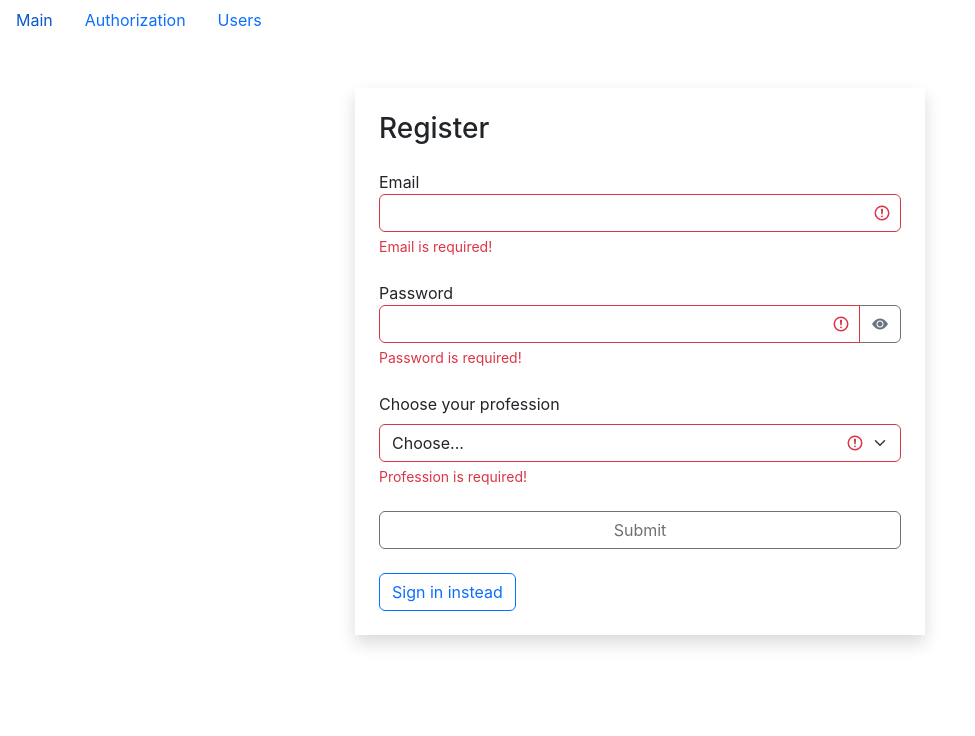
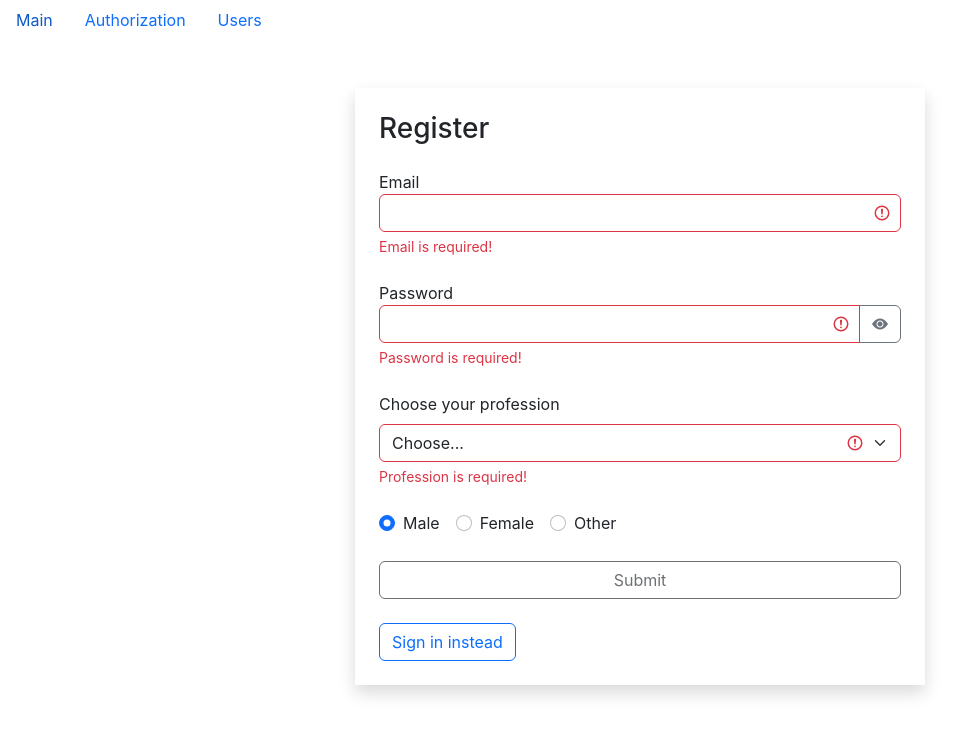
Before and after one commit to OGTutor/quick-meet, a React (Create React App) app: page /authorization/1/register in a window 1280 px wide. Shown: the top 736 px of the page, without its empty margins (0-975 px from the left). Built offline with nearby package versions, Linux system fonts and the light colour scheme.

Commit message:
Added gender selection in the registration form

```diff
--- /dev/null
+++ b/src/app/components/common/form/radioField.jsx
@@ -0,0 +1,42 @@
+import React from "react";
+import PropTypes from "prop-types";
+
+const RadioField = ({ options, name, onChange, value, label }) => {
+    return (
+        <div className="mb-4">
+            <label className="form-label">{label}</label>
+            {options.map((option) => (
+                <div
+                    key={option.name + "_" + option.value}
+                    className="form-check form-check-inline"
+                >
+                    <input
+                        className="form-check-input"
+                        type="radio"
+                        name={name}
+                        id={option.name + "_" + option.value}
+                        checked={option.value === value}
+                        value={option.value}
+                        onChange={onChange}
+                    />
+                    <label
+                        className="form-check-label"
+                        htmlFor={option.name + "_" + option.value}
+                    >
+                        {option.name}
+                    </label>
+                </div>
+            ))}
+        </div>
+    );
+};
+
+RadioField.propTypes = {
+    options: PropTypes.array,
+    name: PropTypes.string,
+    onChange: PropTypes.func,
+    value: PropTypes.string,
+    label: PropTypes.string
+};
+
+export default RadioField;
--- a/src/app/components/ui/registerForm.jsx
+++ b/src/app/components/ui/registerForm.jsx
@@ -4,6 +4,7 @@
 import { validator } from "../../utils/validator";
 import TextField from "../common/form/textField";
 import SelectField from "../common/form/selectField";
+import RadioField from "../common/form/radioField";
 import api from "../../api";
 
 const RegisterForm = () => {
@@ -12,7 +13,8 @@
     const [data, setData] = useState({
         email: "",
         password: "",
-        profession: ""
+        profession: "",
+        sex: "male"
     });
     const [errors, setErrors] = useState({});
 
@@ -104,6 +106,16 @@
                                 options={professions}
                                 error={errors.profession}
                             />
+                            <RadioField
+                                options={[
+                                    { name: "Male", value: "male" },
+                                    { name: "Female", value: "female" },
+                                    { name: "Other", value: "other" }
+                                ]}
+                                value={data.sex}
+                                name="sex"
+                                onChange={handleChange}
+                            />
                             <button
                                 type="submit"
                                 disabled={!isValid}
```
